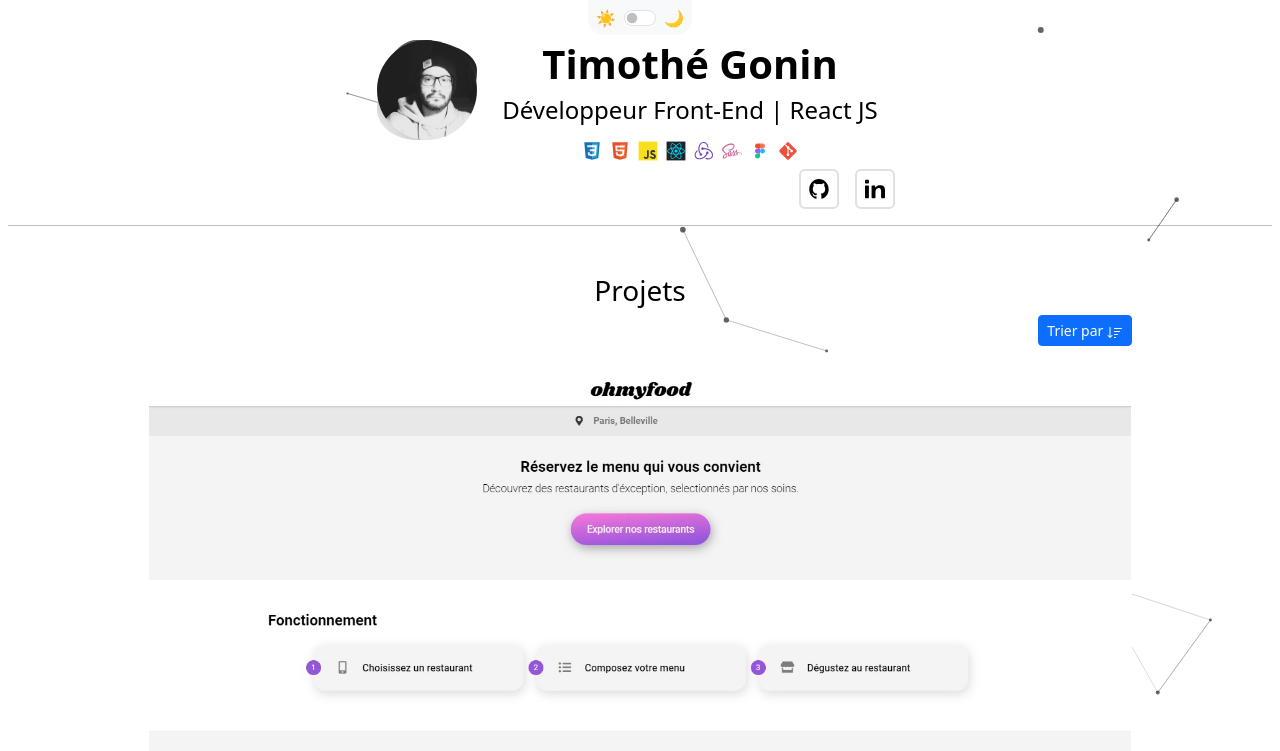
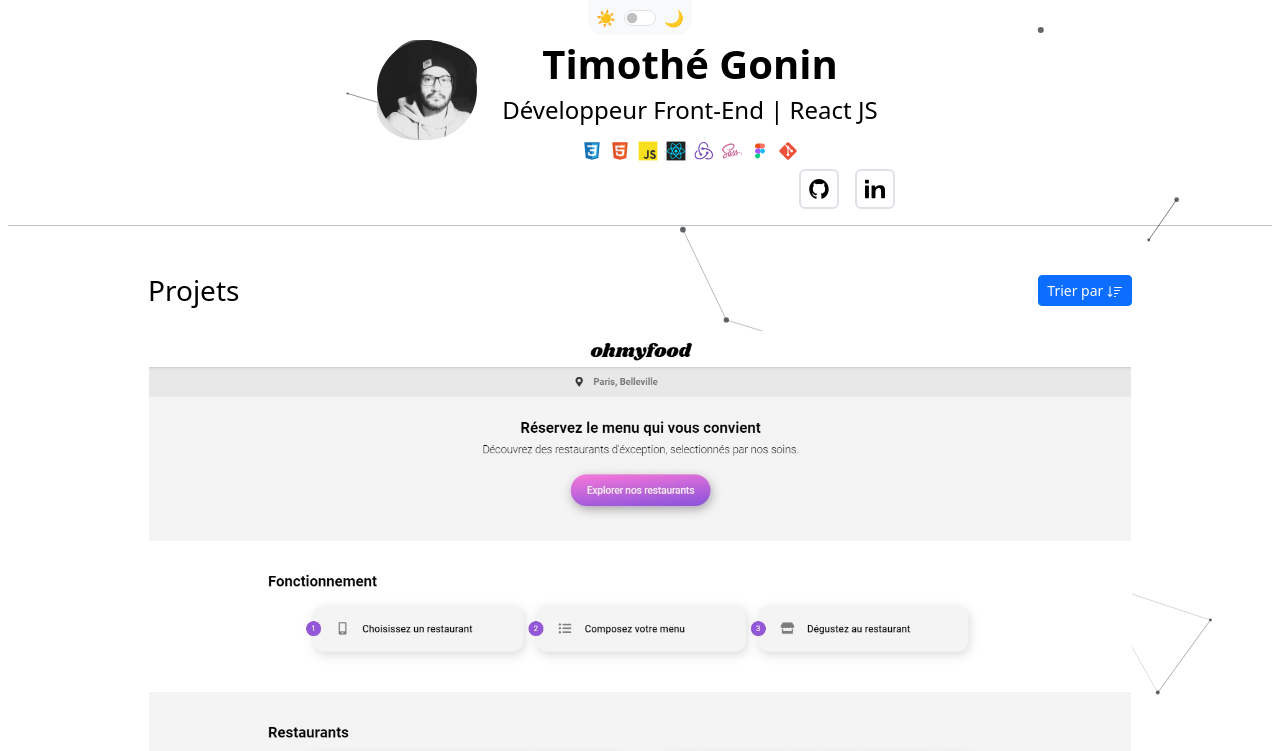
Before and after one commit to timothegonin/portfolio, a React (Create React App) app: page / in a window 1280 px wide. Shown: the top 751 px of the page. Built offline with nearby package versions, Linux system fonts and the light colour scheme.

Commit message:
💄 title and sort button to horizontal

```diff
--- a/src/container/Projects.jsx
+++ b/src/container/Projects.jsx
@@ -113,9 +113,9 @@ const Projects = ({ data }) => {
 		<section className="mb-4 p-2">
 			<Container fluid className="p-2 mb-4" style={{ maxWidth: "1000px" }}>
 				<Stack
-					direction="vertical"
+					direction="horizontal"
 					gap={2}
-					className="justify-content-center mb-4"
+					className="justify-content-center mb-4 "
 				>
 					<h3 className={`m-0 text-${titleVariant}`}>Projets</h3>
 					<div className={toggleSortClass}>
```
